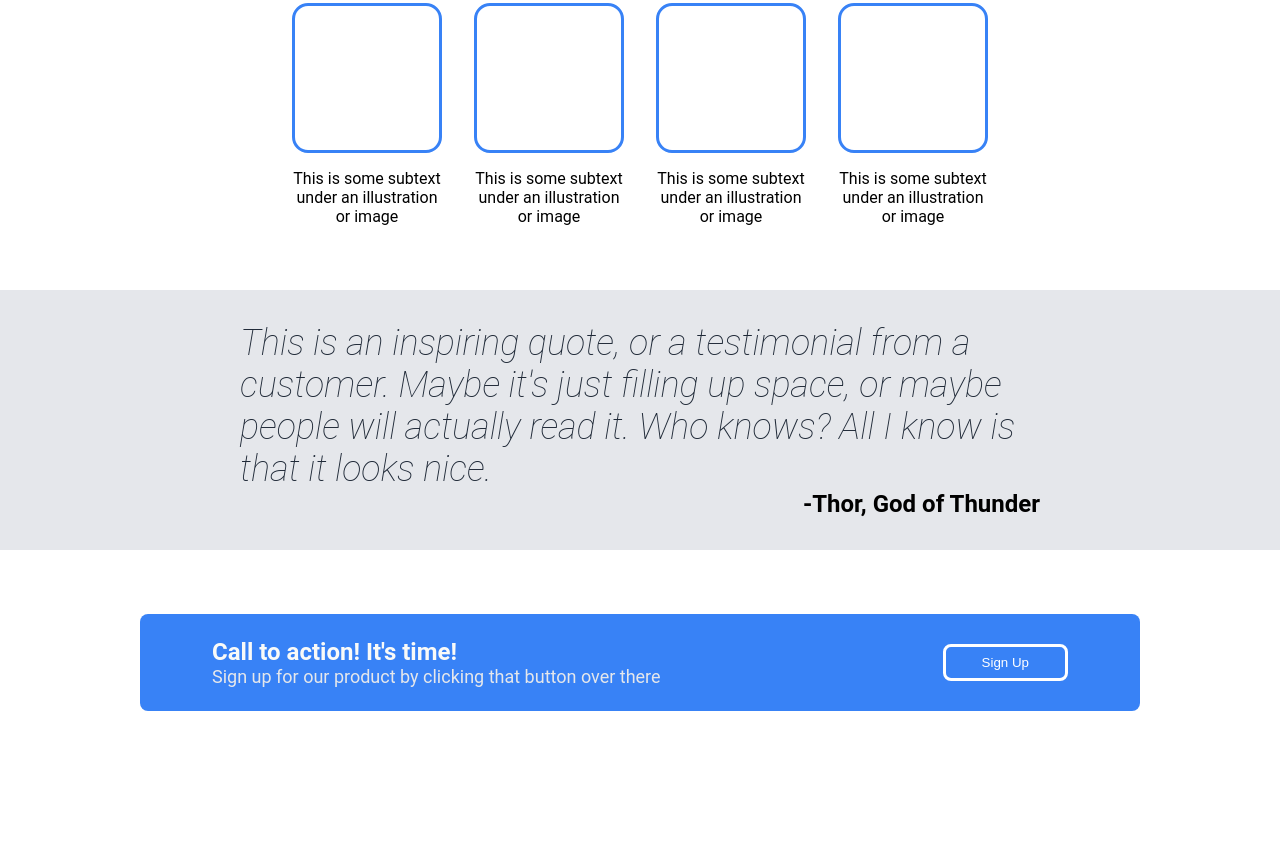
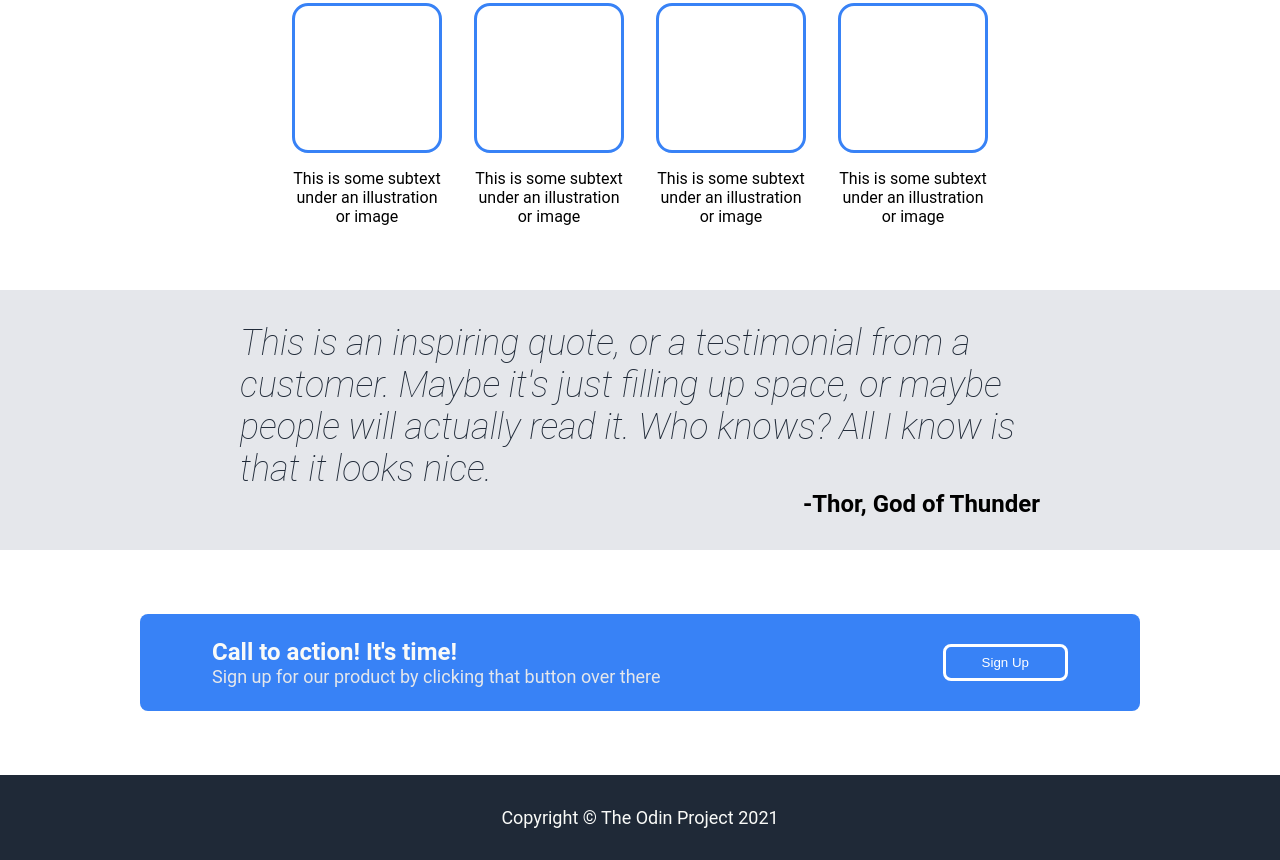
Before and after one commit to newmanem23/landing-page, a plain HTML site: page index.html in a window 1280 px wide. Shown: the part 503-1363 px from the top of the page. Before the commit the page ends 1278 px from the top, so only its background shows below. Drawn offline with Linux system fonts and the light colour scheme.

Commit message:
Add footer and format

```diff
--- a/index.html
+++ b/index.html
@@ -77,6 +77,8 @@
             <button>Sign Up</button>
         </div>
     </div>
-
+    <div class="footer">
+        Copyright &copy; The Odin Project 2021
+    </div>
 </body>
 </html>
--- a/styles.css
+++ b/styles.css
@@ -166,3 +166,13 @@ button {
     color: #f9faf8;
     font-size: 24px;;
 }
+
+.footer {
+    display: flex;
+    justify-content: center;
+    align-items: center;
+    font-size: 18px;
+    color: #f9faf8;
+    background-color: #1F2937;
+    padding: 32px;
+}
```
